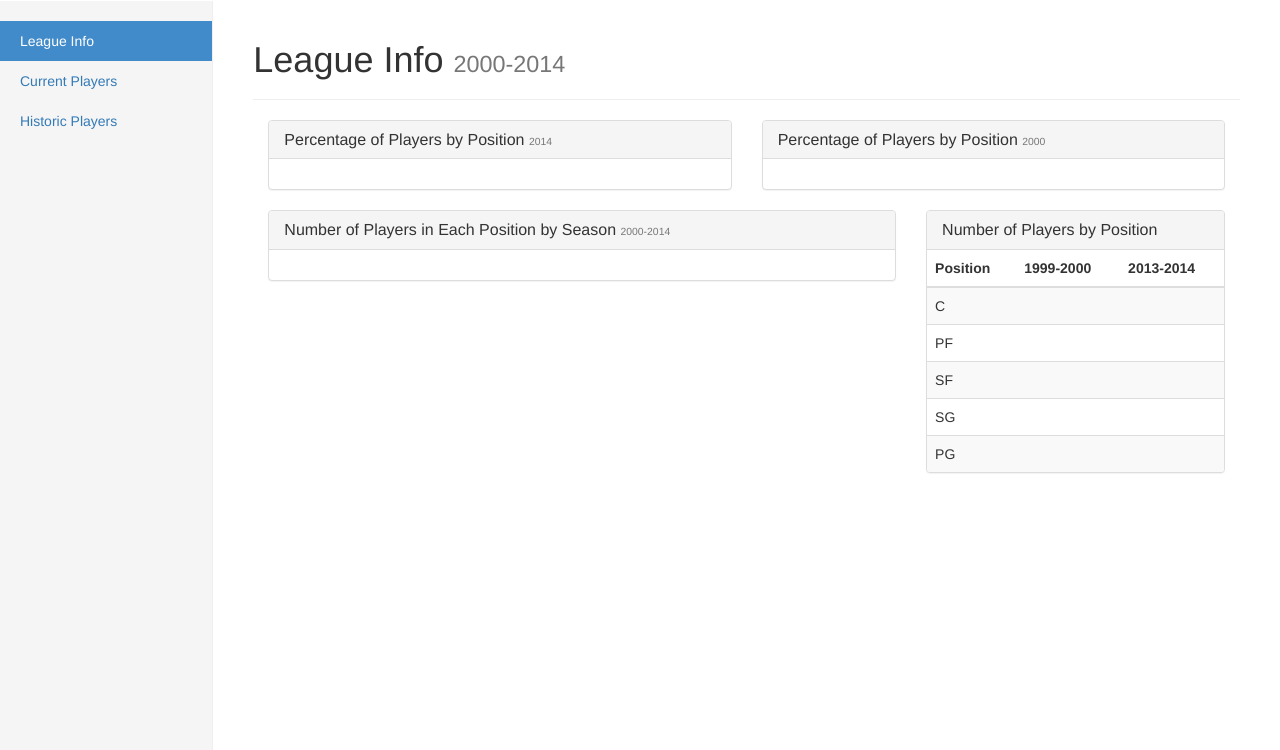
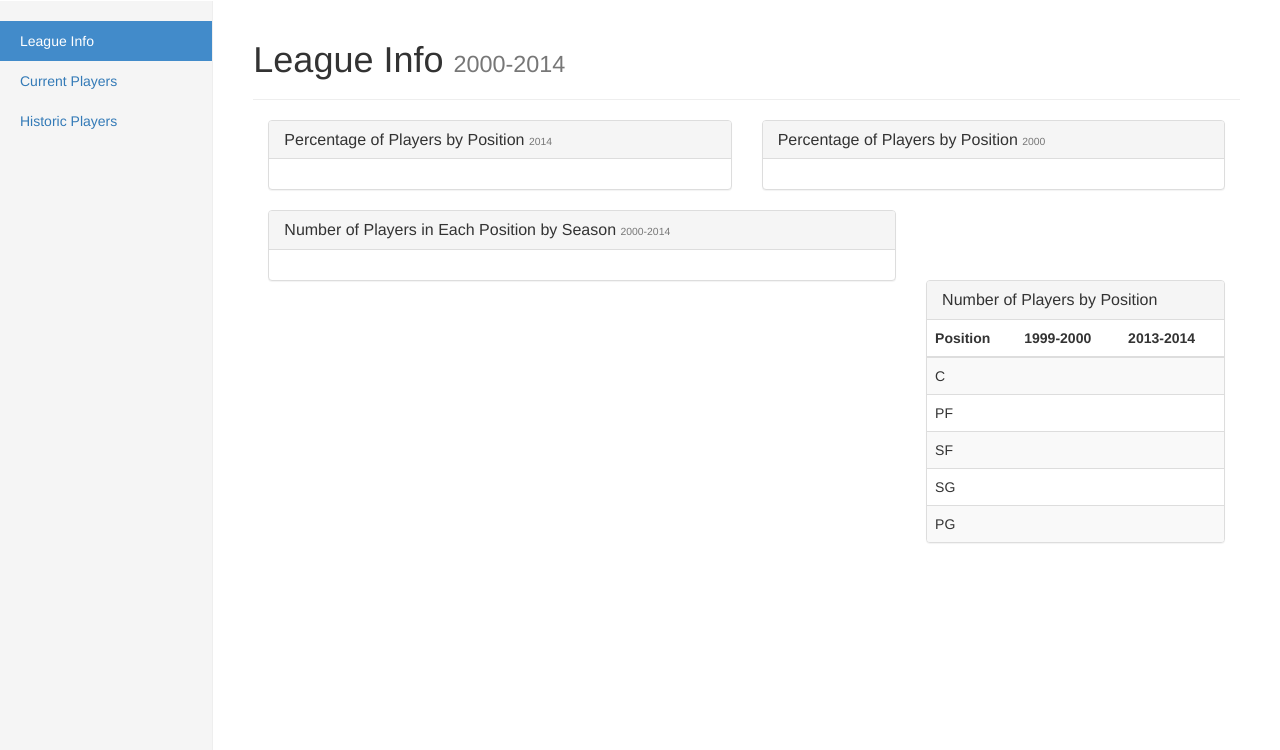
Before and after one commit to HenryChang990/ds-1007-project, a Python web app: template webapp/nbastats/templates/league_info.html in a window 1280 px wide. Shown: the part 50-800 px from the top of the page. Run offline with Jinja, Linux system fonts and the light colour scheme; the template is opened without the code that fills it, so the values that code supplies are empty; some libraries are stand-ins or nearby versions.

Commit message:
modify plot size and loc

```diff
--- a/webapp/nbastats/plotting.py
+++ b/webapp/nbastats/plotting.py
@@ -5,7 +5,7 @@ import os
 
 def hist_plot(data):
     """ plot histogram from data and return html raw code """
-    fig = plt.figure()
+    fig = plt.figure(figsize=(10,6))
     ax = fig.add_subplot(111, axisbg='#EEEEEE')
     ax.grid(color='white', linestyle='solid')
     ax.hist(data, 30, histtype='stepfilled', fc='#0077FF', alpha=0.5)
--- a/webapp/nbastats/templates/league_info.html
+++ b/webapp/nbastats/templates/league_info.html
@@ -89,11 +89,14 @@
 	    </div>
 	  </div>
 
-	  <div class="col-md-4 col-sm-4">
+    <div class="col-md-4 col-sm-4">
+      <p>
+      <br><br><br>
+      </p>
 	    <div class="panel panel-default">
-	      <div class="panel-heading">
-		<h3 class="panel-title">Number of Players by Position</h3>
-	      </div>
+	     <div class="panel-heading">
+          <h6 class="panel-title">Number of Players by Position</h6>
+      </div>
 	      <table class="table table-striped">
 		<thead>
 		  <tr>
```
